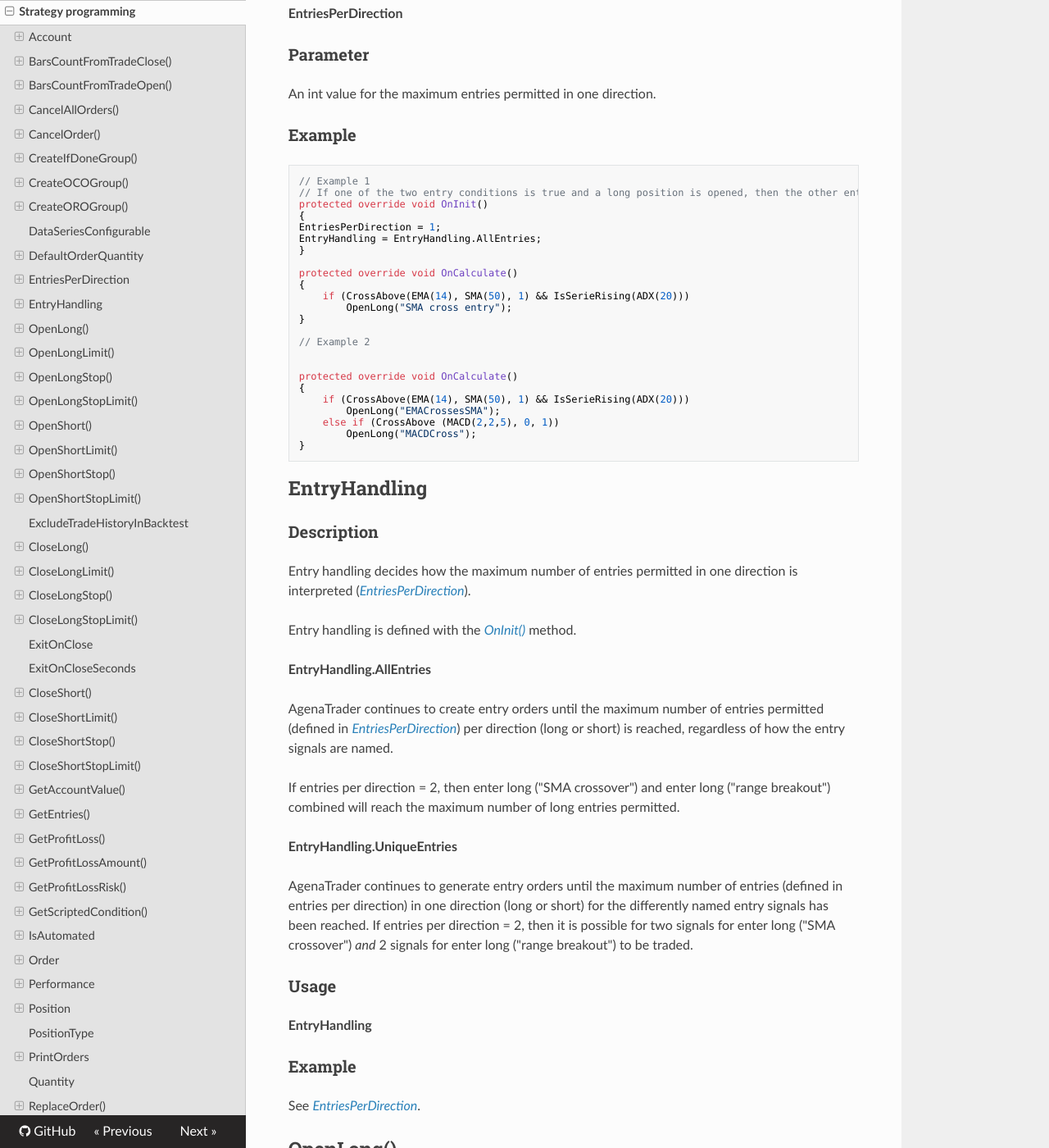
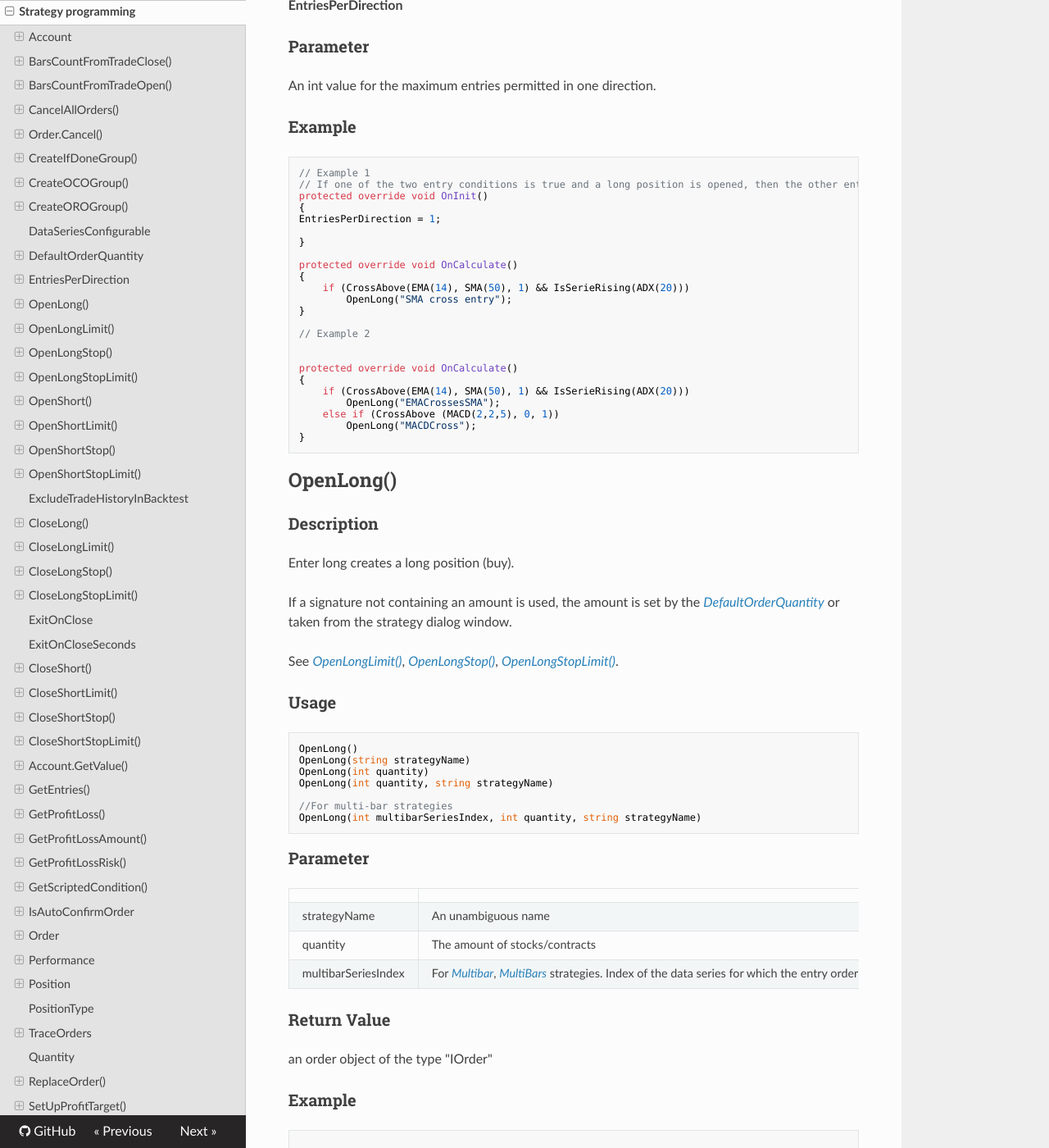
Before and after one commit to AgenaTrader/AgenaScript-documentation, an MkDocs documentation site: the page built from sources/strategy_programming.md, in a window 1280 px wide and 1400 px high, scrolled down 7033 px. Shown: the whole window at 82% size. Built offline with MkDocs 1.6.1, drawn with Linux system fonts in a browser that asks for light colours; nearby versions of some CDN libraries; old or Windows-style settings are respelled for this version of MkDocs; some of the changed text lies outside the part shown.

Commit message:
Update strategy_programming.md

````diff
--- a/sources/strategy_programming.md
+++ b/sources/strategy_programming.md
@@ -139,7 +139,7 @@
 }
 ```
 
-## CancelOrder()
+## Order.Cancel()
 ### Description
 Cancel order deletes an order.
 
@@ -147,7 +147,7 @@
 
 ### Usage
 ```cs
-CancelOrder(IOrder order)
+Order.Cancel(IOrder order)
 ```
 
 ### Parameter
@@ -168,7 +168,7 @@
     // Delete the order after 3 bars
     if (Position.PositionType == PositionType.Flat &&
     ProcessingBarIndex > barNumber + 3)
-        CancelOrder(entryOrder);
+        Order.Cancel(entryOrder);
 }
 ```
 
@@ -304,7 +305,7 @@
 ### Description
 Entries per direction defines the maximum number of entries permitted in one direction (long or short).
 
-Whether the name of the entry signal is taken into consideration or not is defined within [*EntryHandling*](#entryhandling).
+Whether the name of the entry signal is taken into consideration or not is defined.
 
 Entries per direction is defined with the [*OnInit()*](#oninit) method.
 
@@ -321,7 +322,7 @@
 protected override void OnInit()
 {
 EntriesPerDirection = 1;
-EntryHandling = EntryHandling.AllEntries;
+
 }
 
 protected override void OnCalculate()
@@ -342,28 +343,6 @@
 }
 ```
 
-## EntryHandling
-### Description
-Entry handling decides how the maximum number of entries permitted in one direction is interpreted ([*EntriesPerDirection*](#entriesperdirection)).
-
-Entry handling is defined with the [*OnInit()*](#oninit) method.
-
-**EntryHandling.AllEntries**
-
-AgenaTrader continues to create entry orders until the maximum number of entries permitted (defined in [*EntriesPerDirection*](#entriesperdirection)) per direction (long or short) is reached, regardless of how the entry signals are named.
-
-If entries per direction = 2, then enter long ("SMA crossover") and enter long ("range breakout") combined will reach the maximum number of long entries permitted.
-
-**EntryHandling.UniqueEntries**
-
-AgenaTrader continues to generate entry orders until the maximum number of entries (defined in entries per direction) in one direction (long or short) for the differently named entry signals has been reached.
-If entries per direction = 2, then it is possible for two signals for enter long ("SMA crossover") *and* 2 signals for enter long ("range breakout") to be traded.
-
-### Usage
-**EntryHandling**
-
-### Example
-See [*EntriesPerDirection*](#entriesperdirection).
 
 ## OpenLong()
 ### Description
@@ -1047,7 +1026,7 @@
     CloseShortStopLimit(High[0] + ( TickSize * 2 ), High[0]);
 ```
 
-## GetAccountValue()
+## Account.GetValue()
 ### Description
 Get account value outputs information regarding the account for which the current strategy is being carried out.
 
@@ -1055,7 +1034,7 @@
 
 ### Usage
 ```cs
-GetAccountValue(AccountItem accountItem)
+Account.GetValue(AccountItem accountItem)
 ```
 
 ### Parameter
@@ -1072,9 +1051,9 @@
 
 ### Example
 ```cs
-Print("The current account cash value is " + GetAccountValue(AccountItem.CashValue));
-Print("The current account cash value with the leverage provided by the broker is " + GetAccountValue(AccountItem.BuyingPower));
-Print("The current P/L already realized is " + GetAccountValue(AccountItem.RealizedProfitLoss));
+Print("The current account cash value is " + Account.GetValue(AccountItem.CashValue));
+Print("The current account cash value with the leverage provided by the broker is " + Account.GetValue(AccountItem.BuyingPower));
+Print("The current P/L already realized is " + Account.GetValue(AccountItem.RealizedProfitLoss));
 ```
 
 ## GetEntries()
@@ -1179,7 +1158,7 @@
 ### Description
 Get profit loss outputs the currently unrealized profit or loss for a running position.
 
-See [*GetAccountValue()*](#getaccountvalue).
+See [*Account.GetValue()*](#Account.GetValue).
 
 ### Usage
 ```cs
@@ -1210,7 +1189,7 @@
 ### Description
 GetProfitLossAmount () provides the current unrealized gain or loss of a current position as the currency amount.
 
-See [*GetAccountValue()*](#getaccountvalue).
+See [*Account.GetValue()*](#Account.GetValue).
 
 ### Usage
 ```cs
@@ -1232,7 +1211,7 @@
 ### Description
 GetProfitLossRisk () returns the current unrealized gain or loss of a current position in R-multiples.
 
-See [*GetAccountValue()*](#getaccountvalue).
+See [*Account.GetValue()*](#Account.GetValue).
 
 ### Usage
 ```cs
@@ -1255,11 +1234,11 @@
 
 
 
-## IsAutomated
-### Description
-IsAutomated determines whether orders are activated automatically. IsAutomated is specified in the [*OnInit()*](#oninit) method.
-
-If IsAutomated = true, then orders are automatically activated (default). If IsAutomated is assigned the value false, the corresponding order must be activated with order.[*ConfirmOrder()*](#confirmorder).
+## IsAutoConfirmOrder
+### Description
+IsAutoConfirmOrder determines whether orders are activated automatically. IsAutoConfirmOrder is specified in the [*OnInit()*](#oninit) method.
+
+If IsAutoConfirmOrder = true, then orders are automatically activated (default). If IsAutoConfirmOrder is assigned the value false, the corresponding order must be activated with order.[*ConfirmOrder()*](#confirmorder).
 
 ### Parameter
 Bool value
@@ -1268,7 +1247,7 @@
 ```cs
 protected override void OnInit()
 {
-   IsAutomated = false;
+   IsAutoConfirmOrder = false;
 }
 ```
 
@@ -1281,19 +1260,14 @@
 
 -   Action
     **One of four possible positions in the market:**
-    -   OrderAction.Buy
-    -   OrderAction.BuyToCover
-    -   OrderAction.Sell
-    -   OrderAction.SellShort
-
--   **AvgFillPrice**
+    -   OrderDirection.Buy
+    -   OrderDirection.Sell
+
+-   **AveragePrice**
     **The average purchase or selling price of a position.For positions without partial executions, this corresponds to the entry price.**
 
--   **Filled**
+-   **FilledQuantity**
     For partial versions, Filled is less than Quantity
-
--   **FromEntrySignal**
-    The trading instrument in which the position exists... See *Instruments*.
 
 -   **LimitPrice**
 
@@ -1451,12 +1425,12 @@
 ## PositionType
 See [*Position.PositionType*](#positionpositiontype).
 
-## PrintOrders
+## TraceOrders
 ### Description
 The trace orders property is especially useful for keeping track of orders generated by strategies. It also provides an overview of which orders were generated by which strategies.
 Trace orders can be specified with the [*OnInit()*](#oninit) method.
 
-When PrintOrders is activated, each order will display the following values in the output window:
+When TraceOrders is activated, each order will display the following values in the output window:
 
 -   Instrument
 -   Time frame
@@ -1470,7 +1444,7 @@
 This information is useful when creating and debugging strategies.
 
 ### Usage
-PrintOrders
+TraceOrders
 
 ### Parameter
 none
@@ -1484,7 +1458,7 @@
 protected override void OnInit()
 {
 ClearOutputWindow();
-PrintOrders = true;
+TraceOrders = true;
 }
 ```
 
@@ -1654,14 +1628,14 @@
 
 ### Usage
 ```cs
-SubmitOrder(int multibarSeriesIndex, OrderAction orderAction, OrderType orderType, int quantity, double limitPrice, double stopPrice, string ocoId, string strategyName)
+SubmitOrder(int multibarSeriesIndex, OrderDirection  orderDirection, OrderType orderType, int quantity, double limitPrice, double stopPrice, string ocoId, string strategyName)
 ```
 
 ### Parameter
 |                     |                                                                    |
 |---------------------|--------------------------------------------------------------------|
 | multibarSeriesIndex | For multi-bar strategies. Index of the data series for which the order is to be executed. See [*ProcessingBarSeriesIndex*](#processingbarseriesindex).                                   |
-| orderAction         | Possible values are: **OrderAction.Buy** (Buy order for a long entry); **OrderAction.Sell** (Sell order for closing a long position) **OrderAction.SellShort** (Sell order for a short entry); **OrderAction.BuyToCover**(Buy order for closing a short position )                                                                            |
+| orderDirection         | Possible values are: **orderDirection.Buy** (Buy order for a long entry); **orderDirection.Sell** (Sell order for closing a long position)                |
 | orderType           | Possible values: OrderType.Limit, OrderType.Market, OrderType.Stop, OrderType.StopLimit                                               |
 | quantity            | Amount                                                             |
 | limitPrice          | Limit value. Inputting a 0 makes this parameter irrelevant         |
````
Also changed, not shown: other parts of sources/strategy_programming.md (+13 -12 lines).
